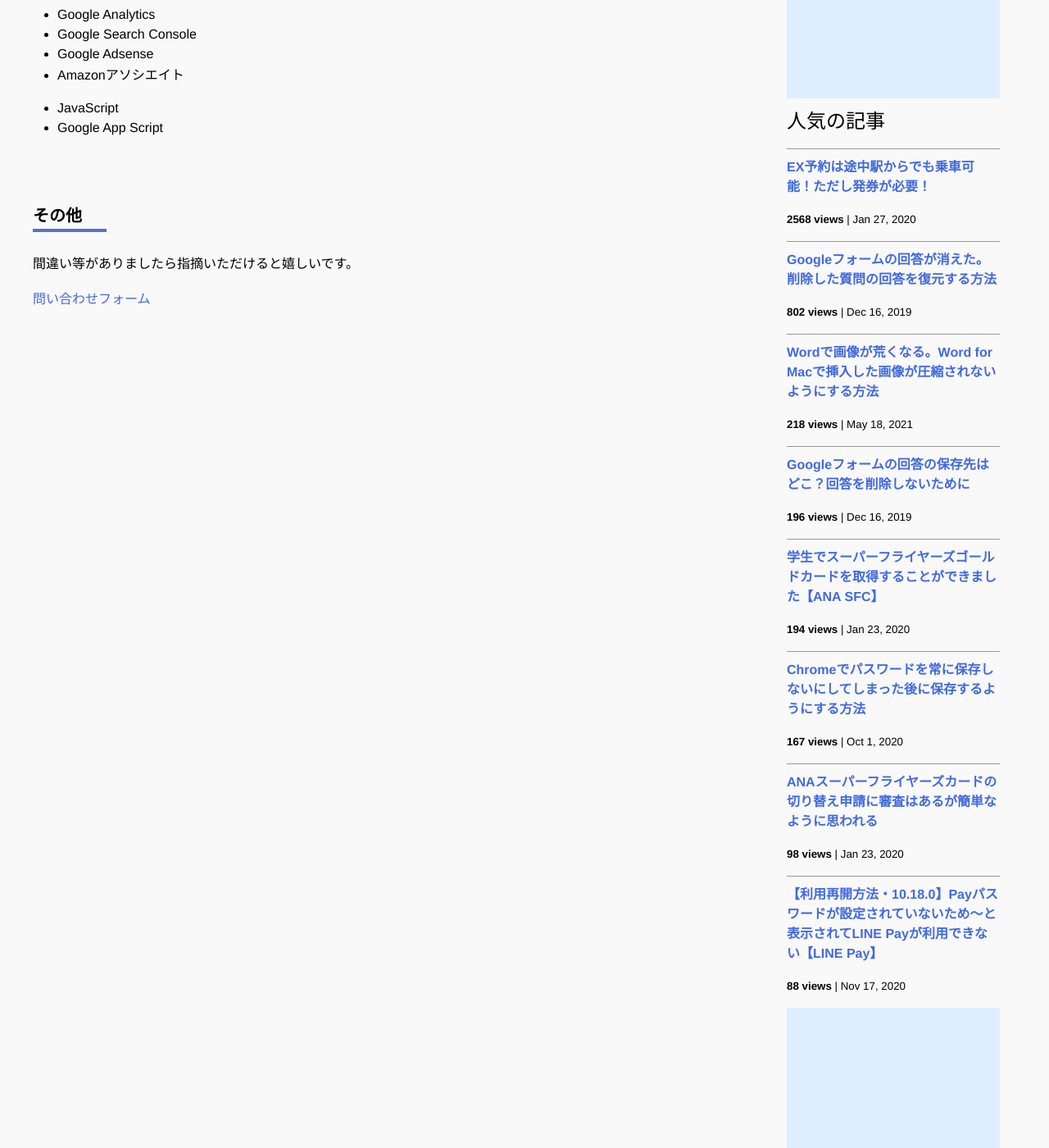
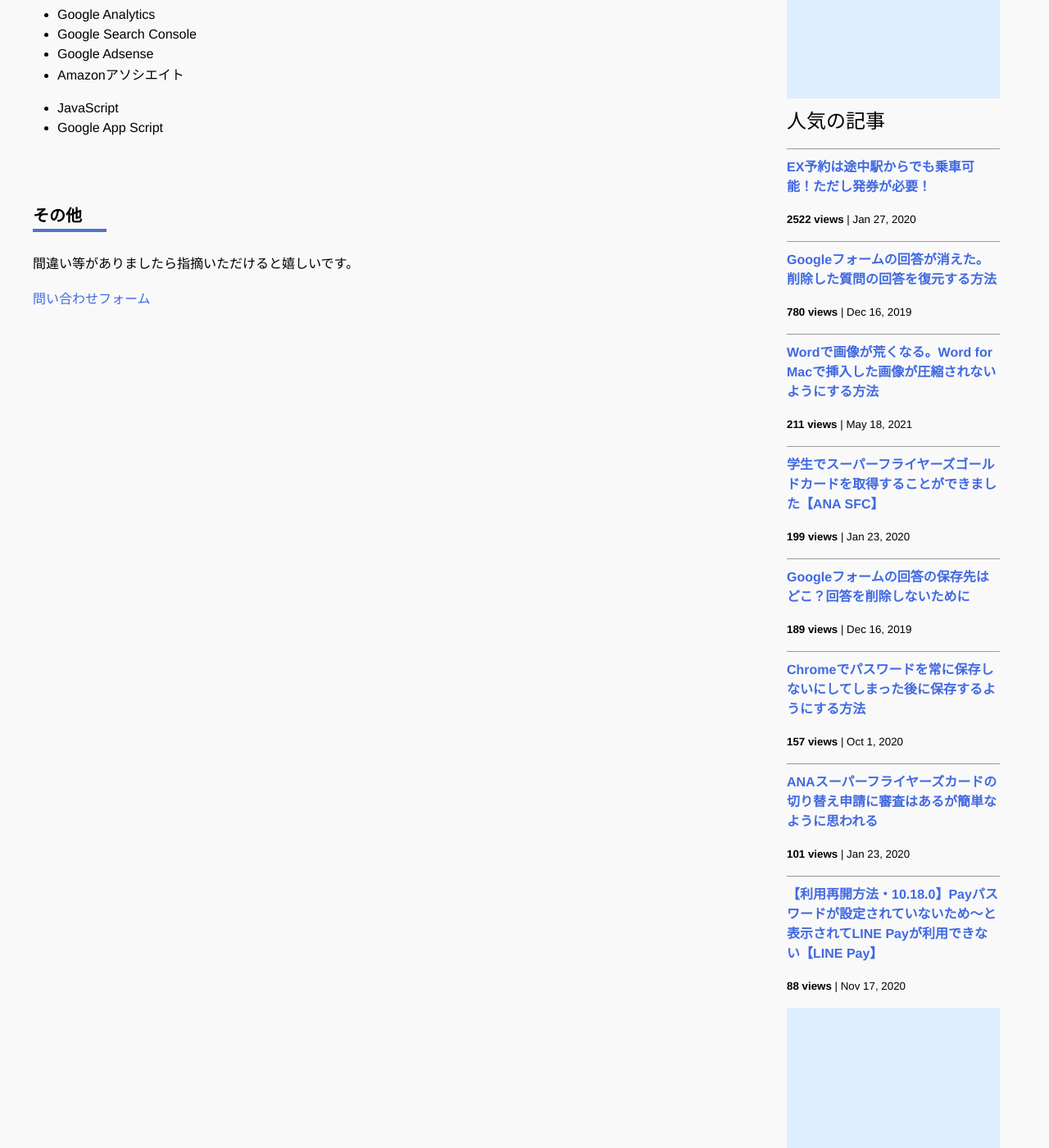
Before and after one commit to iwanaminami/shoyaiwaname, a Jekyll site: the page built from about.markdown, in a window 1280 px wide and 1400 px high, scrolled down 693 px. Shown: the whole window at 82% size. Built offline with Jekyll 4.4.1, drawn with Linux system fonts in a browser that asks for light colours; nearby versions of some CDN libraries; comment, search, counter and statistics services are not loaded.

Commit message:
a new commit message

```diff
--- a/_data/popularposts.yml
+++ b/_data/popularposts.yml
@@ -1,17 +1,17 @@
 side:
-  - view: 2568
+  - view: 2522
     url: /2020/01/27/ex-rideontheway.html
-  - view: 802
+  - view: 780
     url: /2019/12/16/restore-googleform.html
-  - view: 218
+  - view: 211
     url: /2021/05/18/image-compression-word.html
-  - view: 196
+  - view: 199
+    url: /2020/01/23/sfcgold.html
+  - view: 189
     url: /2019/12/16/googleform-answers.html
-  - view: 194
-    url: /2020/01/23/sfcgold.html
-  - view: 167
+  - view: 157
     url: /2020/10/01/googlepassword.html
-  - view: 98
+  - view: 101
     url: /2020/01/23/sfc-judge.html
   - view: 88
     url: /2020/11/17/linepay.html
```
